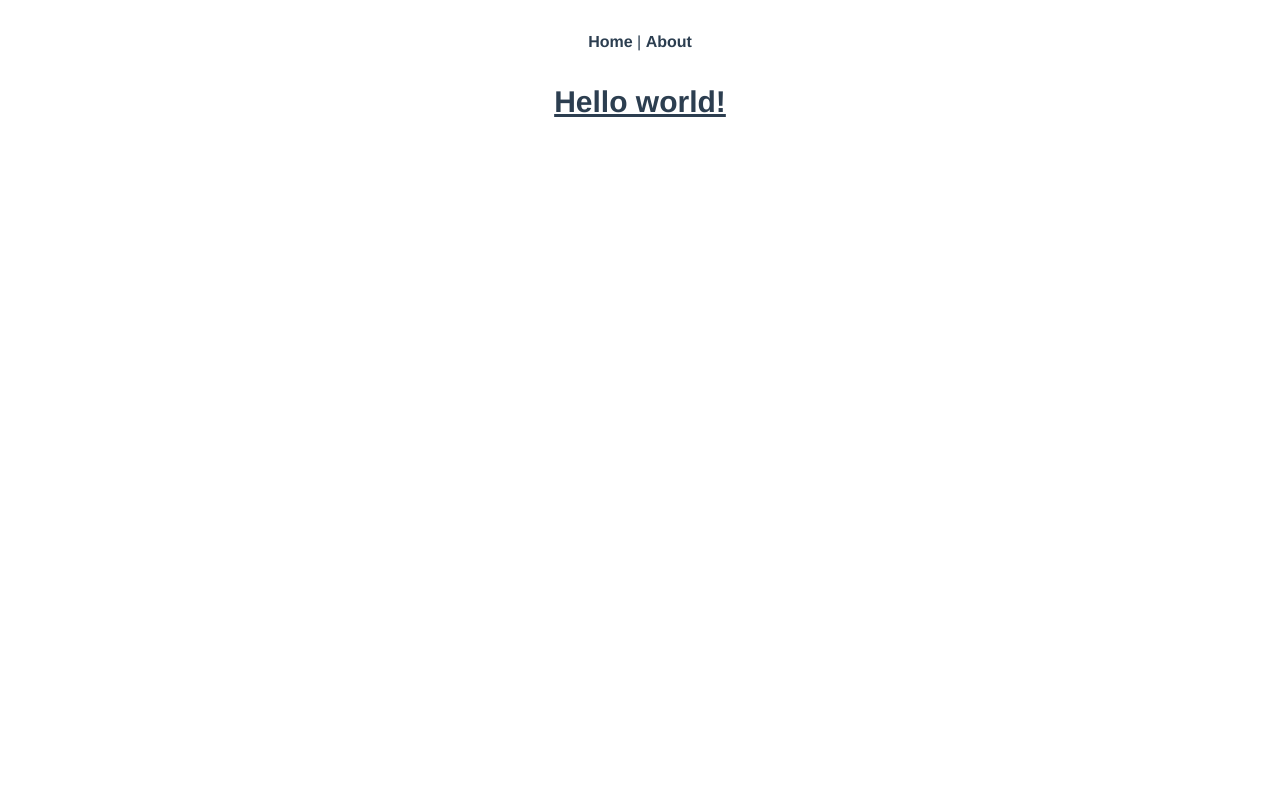
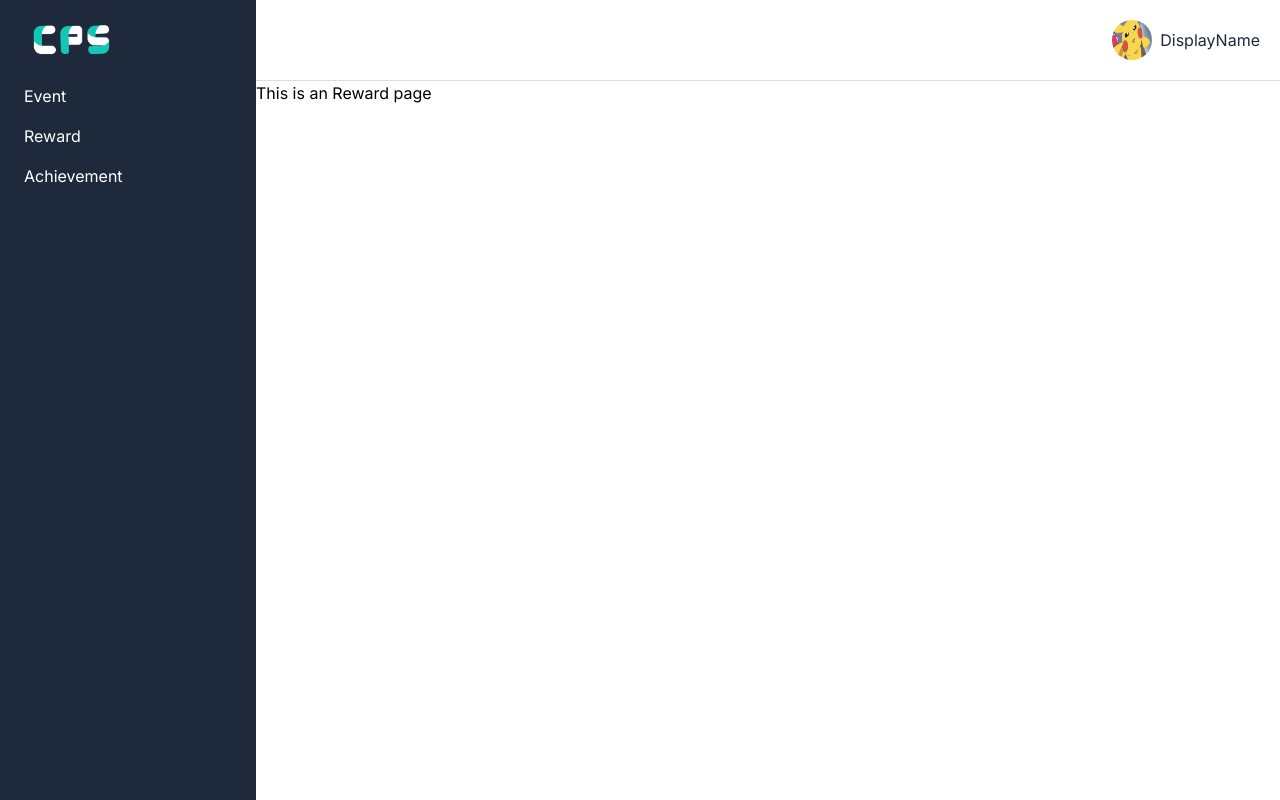
Before and after one commit to pybc/cps-cms, a Vue app: page /reward in a window 1280 px wide. Built offline with nearby package versions, Linux system fonts and the light colour scheme.

Commit message:
Add Init router
Narbar and TopBar, add font

```diff
--- a/public/index.html
+++ b/public/index.html
@@ -5,9 +5,12 @@
     <meta http-equiv="X-UA-Compatible" content="IE=edge">
     <meta name="viewport" content="width=device-width,initial-scale=1.0">
     <link rel="icon" href="<%= BASE_URL %>favicon.ico">
+    <link rel="preconnect" href="https://fonts.googleapis.com">
+<link rel="preconnect" href="https://fonts.gstatic.com" crossorigin>
+<link href="https://fonts.googleapis.com/css2?family=Inter:wght@100;200;300;400;500;600;700;800;900&display=swap" rel="stylesheet">
     <title><%= htmlWebpackPlugin.options.title %></title>
   </head>
-  <body>
+  <body >
     <noscript>
       <strong>We're sorry but <%= htmlWebpackPlugin.options.title %> doesn't work properly without JavaScript enabled. Please enable it to continue.</strong>
     </noscript>
--- a/src/App.vue
+++ b/src/App.vue
@@ -1,33 +1,24 @@
 <template>
   <div id="app">
-    <nav>
-      <router-link to="/">Home</router-link> |
-      <router-link to="/about">About</router-link>
-    </nav>
-    <h1 class="text-3xl font-bold underline">Hello world!</h1>
-    <router-view />
+    <SideBar />
+    <TopBar />
+    <router-view class="ml-64" />
   </div>
 </template>
 
+<script>
+import SideBar from "./components/SideBar.vue";
+import TopBar from "./components/TopBar.vue";
+export default {
+  components: {
+    SideBar,
+    TopBar,
+  },
+};
+</script>
+
 <style>
 #app {
-  font-family: Avenir, Helvetica, Arial, sans-serif;
-  -webkit-font-smoothing: antialiased;
-  -moz-osx-font-smoothing: grayscale;
-  text-align: center;
-  color: #2c3e50;
-}
-
-nav {
-  padding: 30px;
-}
-
-nav a {
-  font-weight: bold;
-  color: #2c3e50;
-}
-
-nav a.router-link-exact-active {
-  color: #42b983;
+  font-family: Inter, Helvetica, Arial, sans-serif;
 }
 </style>
--- a/src/router/index.js
+++ b/src/router/index.js
@@ -1,6 +1,9 @@
 import Vue from "vue";
 import VueRouter from "vue-router";
 import HomeView from "../views/HomeView.vue";
+import EventView from "../views/EventView.vue";
+import RewardView from "../views/RewardView.vue";
+import AchievementView from "../views/AchievementView.vue";
 
 Vue.use(VueRouter);
 
@@ -11,13 +14,19 @@ const routes = [
     component: HomeView,
   },
   {
-    path: "/about",
-    name: "about",
-    // route level code-splitting
-    // this generates a separate chunk (about.[hash].js) for this route
-    // which is lazy-loaded when the route is visited.
-    component: () =>
-      import(/* webpackChunkName: "about" */ "../views/AboutView.vue"),
+    path: "/event",
+    name: "event",
+    component: EventView,
+  },
+  {
+    path: "/reward",
+    name: "reward",
+    component: RewardView,
+  },
+  {
+    path: "/achievement",
+    name: "achievement",
+    component: AchievementView,
   },
 ];
 
--- a/src/views/AboutView.vue
+++ /dev/null
@@ -1,5 +0,0 @@
-<template>
-  <div class="about">
-    <h1>This is an about page</h1>
-  </div>
-</template>
--- /dev/null
+++ b/src/views/AchievementView.vue
@@ -0,0 +1,13 @@
+<template>
+  <div class="achievement">
+    <h1>This is an achievement page</h1>
+  </div>
+</template>
+<script>
+// @ is an alias to /src
+
+export default {
+  name: "AchievementView",
+  components: {},
+};
+</script>
--- /dev/null
+++ b/src/views/EventView.vue
@@ -0,0 +1,13 @@
+<template>
+  <div class="event">
+    <h1>This is an event page</h1>
+  </div>
+</template>
+<script>
+// @ is an alias to /src
+
+export default {
+  name: "EventView",
+  components: {},
+};
+</script>
--- a/src/views/HomeView.vue
+++ b/src/views/HomeView.vue
@@ -1,18 +1,28 @@
 <template>
   <div class="home">
-    <img alt="Vue logo" src="../assets/logo.png" />
-    <HelloWorld msg="Welcome to Your Vue.js App" />
+    <div>content</div>
+    <div>content</div>
+    <div>content</div>
+    <div>content</div>
+    <div>content</div>
+    <div>content</div>
+    <div>content</div>
+    <div>content</div>
+    <div>content</div>
+    <div>content</div>
+    <div>content</div>
+    <div>content</div>
+    <div>content</div>
+    <div>content</div>
+    <div>content</div>
   </div>
 </template>
 
 <script>
 // @ is an alias to /src
-import HelloWorld from "@/components/HelloWorld.vue";
 
 export default {
   name: "HomeView",
-  components: {
-    HelloWorld,
-  },
+  components: {},
 };
 </script>
--- /dev/null
+++ b/src/views/RewardView.vue
@@ -0,0 +1,14 @@
+<template>
+  <div class="reward">
+    <h1>This is an Reward page</h1>
+  </div>
+</template>
+
+<script>
+// @ is an alias to /src
+
+export default {
+  name: "RewardView",
+  components: {},
+};
+</script>
```
Also changed, not shown: src/assets/logo/cps-logo.png (added), src/assets/user-mockup.jpg (added).
